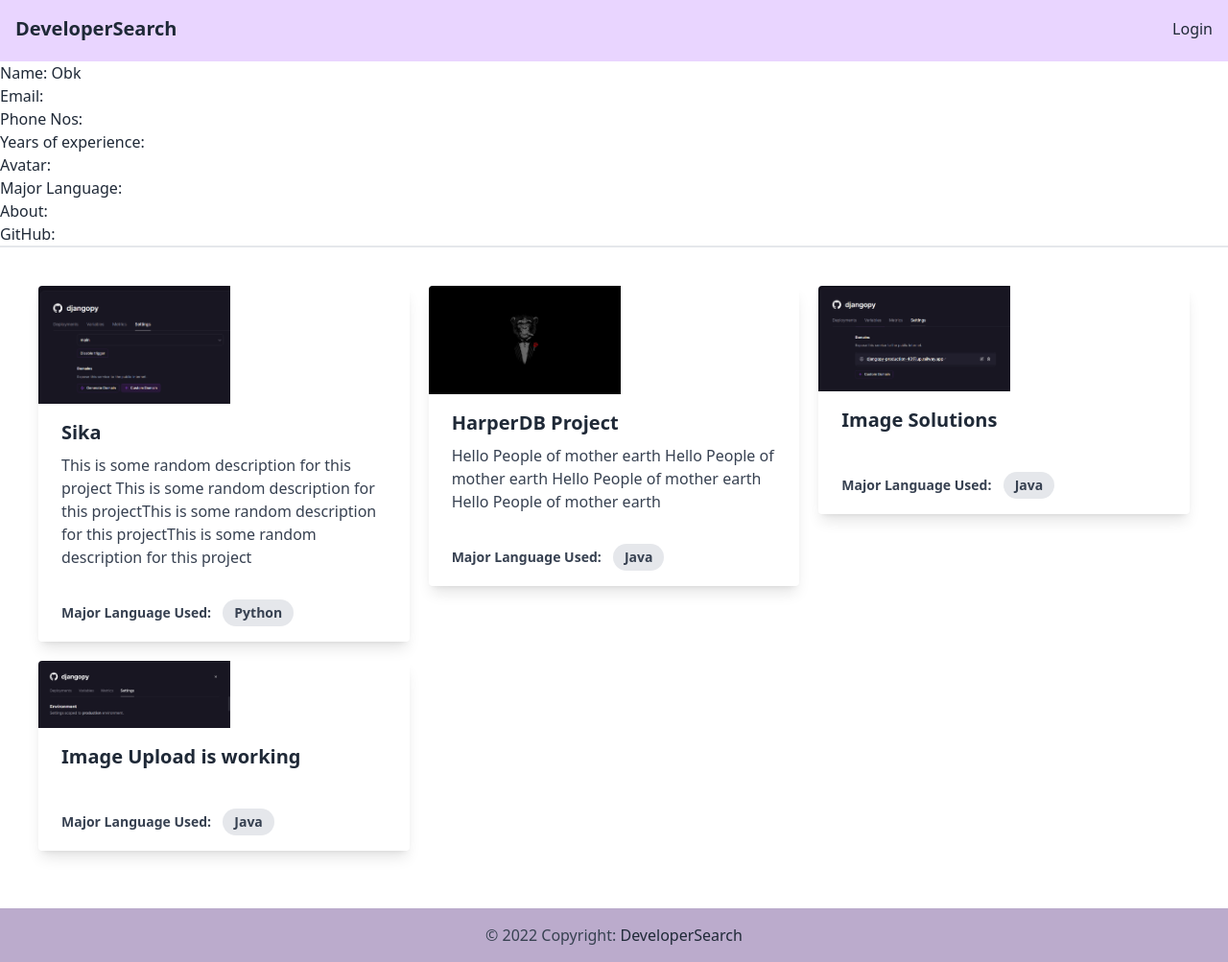
After one commit to TimOsahenru/DennisIvyHackattonChallenge, a Django app: page /profile/1/ in a window 1280 px wide. The commit adds this page. Shown: the whole page at 96% size. Run offline with Django 4.2, Linux system fonts and the light colour scheme; data comes from the database, SQL or seed files in the repository; style sheets or scripts are compiled from the project's sources; some libraries are stand-ins or nearby versions.

Commit message:
profile page added

```diff
--- a/app/urls.py
+++ b/app/urls.py
@@ -12,4 +12,6 @@ urlpatterns = [
     path('register/', views.signup_user, name='register'),
     path('login/', views.login_user, name='login'),
     path('logout/', views.logout_user, name='logout'),
+
+    path('profile/<int:pk>/', views.profile, name='profile'),
 ]
--- a/app/views.py
+++ b/app/views.py
@@ -5,6 +5,16 @@ from django.contrib.auth import authenticate, logout, login
 from django.contrib.auth.models import User
 from django.contrib.messages.views import messages
 from django.contrib.auth.decorators import login_required
+
+
+# ................... Profile ...................
+def profile(request, pk):
+
+    programmer = User.objects.get(id=pk)
+    my_projects = programmer.project_set.all()
+
+    context = {'programmer': programmer, 'my_projects': my_projects}
+    return render(request, 'profile.html', context)
 
 
 # ................... All Projects ...................
--- /dev/null
+++ b/templates/profile.html
@@ -0,0 +1,23 @@
+{% extends 'index.html' %}
+
+{% block body %}
+<h4>Name: {{programmer.username|title}}</h4>
+
+<h4>Email: </h4>
+<h4>Phone Nos: </h4>
+<h4>Years of experience: </h4>
+<h4>Avatar: </h4>
+<h4>Major Language: </h4>
+<h4>About: </h4>
+<h4>GitHub: </h4>
+<hr>
+<!-- Change later to ensure only programmers can see their on projects -->
+{% if request.user.is_authenticated %}
+<a href="#">Update Profile</a>
+<a href="{% url 'create-project' %}">Create New Project</a>
+{% endif %}
+<hr>
+{% include 'programmer-projects.html' %}
+
+
+{% endblock body %}
--- /dev/null
+++ b/templates/programmer-projects.html
@@ -0,0 +1,25 @@
+
+{% block body %}
+<div class="p-10 grid grid-cols-1 sm:grid-cols-1 md:grid-cols-3 lg:grid-cols-3 xl:grid-cols-3 gap-5">
+    {% for my_project in my_projects %}
+    <a href="{% url 'project-detail' my_project.id %}">
+      <div class="rounded overflow-hidden shadow-lg">
+        <!--<img class="w-full" src="https://www.codemotion.com/magazine/wp-content/uploads/2020/05/developer-typing-on-keyboard-896x504.jpg" alt="Mountain" />-->
+          <img src="{{my_project.image.url}}" height="200" width="200">
+        <div class="px-6 py-4">
+          <div class="font-bold text-xl mb-2">{{my_project.name}}</div>
+          <p class="text-gray-700 text-base">{{my_project.description}}</p>
+        </div>
+        <div class="px-6 pt-4 pb-2">
+            <span class="inline-block text-sm font-semibold text-gray-700 mr-2 mb-2">
+              Major Language Used:
+            </span>
+            <span class="inline-block bg-gray-200 rounded-full px-3 py-1 text-sm font-semibold text-gray-700 mr-2 mb-2">
+             {{my_project.major_language}}
+            </span>
+        </div>
+      </div>
+    </a>
+    {% endfor %}
+  </div>
+{% endblock body %}
--- a/templates/project-detail.html
+++ b/templates/project-detail.html
@@ -13,8 +13,6 @@
 {% if request.user == project.programmer %}
  <a href="{% url 'update-project' project.id %}">Update Project</a>
 <a href="{% url 'delete-project' project.id %}">Delete Project</a>
-<!-- Remove and add to Profile later -->
-<a href="{% url 'create-project' %}">Create Project</a>
 {% endif %}
 
 <hr>
@@ -25,7 +23,7 @@
     <h4>Image: </h4>
     <h5>Phone: </h5>
     <h5>Email</h5>
-    <a href="#">View my profile</a>
+    <a href="{% url 'profile' user.id %}">View my profile</a>
 
 
 {% endblock body %}
```
Also changed, not shown: app/models.py (+10 -0 lines).
